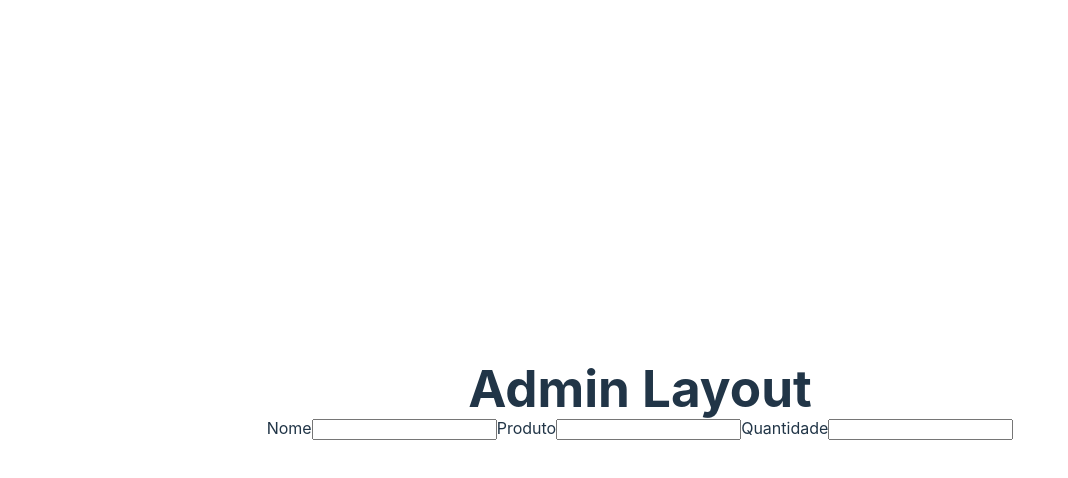
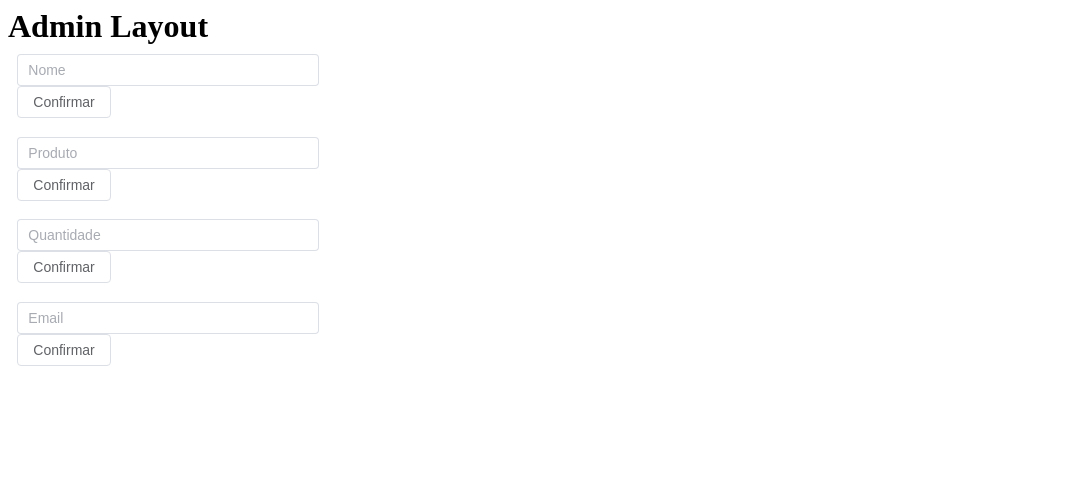
Before and after one commit to marcos-jesus/e-commerce-admin, a Vue app: page / in a window 1280 px wide. Shown: the top 478 px of the page, without its empty margins (0-1068 px from the left). Built offline with nearby package versions, Linux system fonts and the light colour scheme.

Commit message:
going up configs

```diff
--- a/src/components/Input/Input.css
+++ b/src/components/Input/Input.css
@@ -0,0 +1,4 @@
+.ElInput {
+  width: 20rem;
+  padding: 0.582rem;
+}
--- a/src/components/Input/Input.vue
+++ b/src/components/Input/Input.vue
@@ -1,15 +1,22 @@
 <template>
-  <label> {{ input?.label_name }}</label>
-  <input :type="props.input?.type" :id="props.input?.id">
+  <div class="ElInput">
+    <ElInput :type="props.input?.type" :id="props.input?.id" :placeholder="input?.label_name" v-model="text"></ElInput>
+    <ElButton> Confirmar</ElButton>
+  </div>
 </template>
 
 <script setup lang="ts">
   import { defineProps } from 'vue'
+  import { ref } from 'vue';
+
+  import { ElButton } from 'element-plus';
+  import { ElInput } from 'element-plus';
 
   interface Input {
     id: string,
     type: string,
     label_name: string,
+    label_text: string,
   }
 
   const props = defineProps({
@@ -19,6 +26,8 @@
     }
   })
 
+  const text = ref('')
+
 </script>
 
 <style scoped src="./Input.css"></style>
--- a/src/layout/Admin.vue
+++ b/src/layout/Admin.vue
@@ -1,8 +1,9 @@
 <template>
   <h1>Admin Layout</h1>
-  <Input :input="dataName" />
-  <Input :input="dataProduto" />
+  <Input :input="dataName"/>
+  <Input :input="dataProduto"/>
   <Input :input="dataQuantidade"/>
+  <Input :input="dataEmail"/>
 </template>
 
 <script setup>
@@ -12,19 +13,29 @@
   const dataName = reactive({
     id: 'name',
     type: 'text',
-    label_name: 'Nome'
+    label_name: 'Nome',
+    label_text: ''
   })
 
   const dataProduto = reactive({
     id: 'produto',
     type: 'text',
-    label_name: 'Produto'
+    label_name: 'Produto',
+    label_text: ''
+  })
+
+  const dataEmail = reactive({
+    id: 'email',
+    type: 'email',
+    label_name: 'Email',
+    label_text: ''
   })
 
   const dataQuantidade = reactive({
     id: 'quantidade',
-    type: 'text',
-    label_name: 'Quantidade'
+    type: 'number',
+    label_name: 'Quantidade',
+    label_text: ''
   })
 
 </script>
```
Also changed, not shown: package.json (+7 -4 lines), src/main.js (+7 -2 lines), 1 other file (tests, documents, lock files or other folders).
